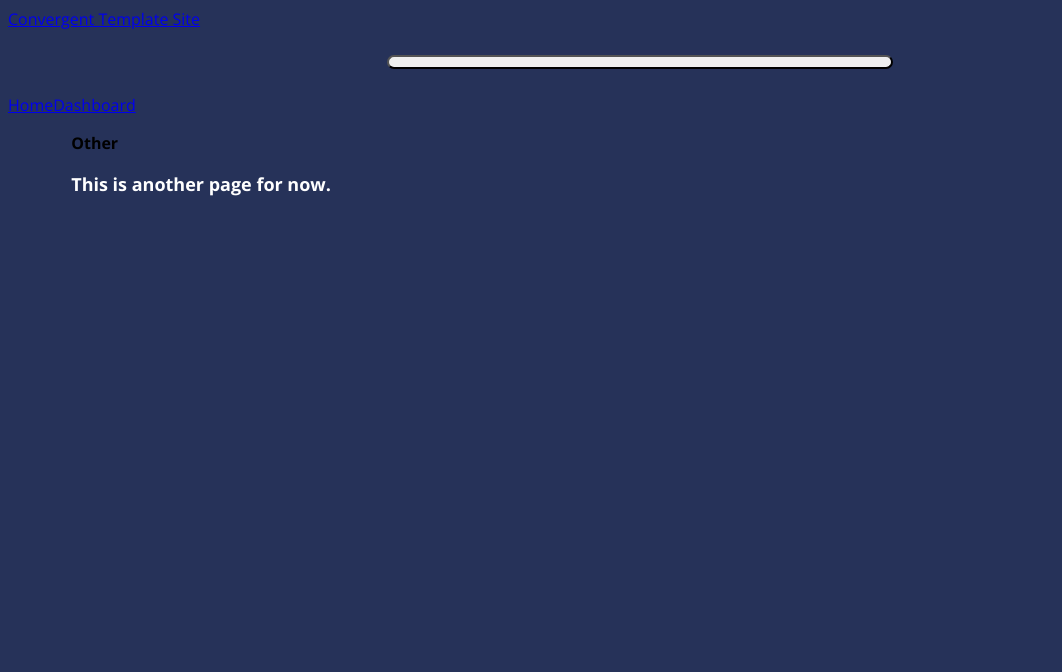
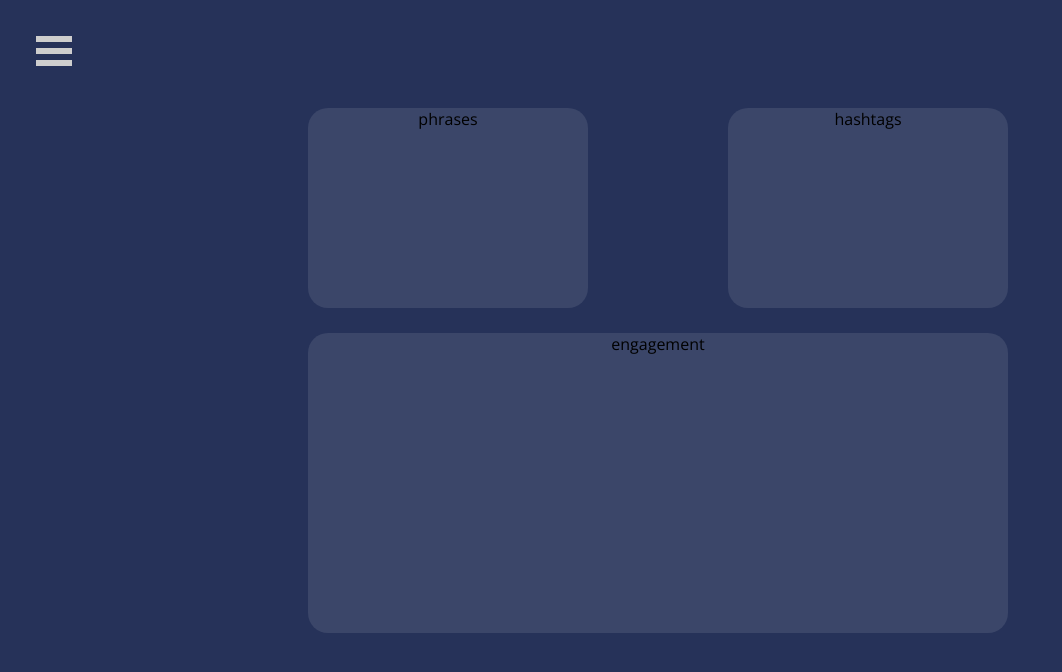
Before and after one commit to Kenorthuy/ConvergentTwitter, a React (Create React App) app: page /dashboard in a window 1280 px wide. Shown: the top 672 px of the page, without its empty margins (0-1062 px from the left). Built offline with nearby package versions, Linux system fonts and the light colour scheme.

Commit message:
add dashboard and simple hamburger menu

```diff
--- a/package.json
+++ b/package.json
@@ -10,6 +10,7 @@
     "bootswatch": "^4.6.0",
     "react": "^17.0.2",
     "react-bootstrap": "^1.5.2",
+    "react-burger-menu": "^3.0.6",
     "react-dom": "^17.0.2",
     "react-router-dom": "^5.2.0",
     "react-scripts": "4.0.3",
--- a/src/App.css
+++ b/src/App.css
@@ -17,3 +17,8 @@ h1, h2, h3, h4, h5, h6 {
     max-width: 1200px;
     margin: 16px auto;
 }
+
+#page-wrap {
+    text-align: center;
+    overflow: auto;
+  }
--- a/src/App.js
+++ b/src/App.js
@@ -3,6 +3,8 @@ import { BrowserRouter as Router, Route } from "react-router-dom"
 import Nav from "./components/Nav"
 import ROUTES from "./misc/routes"
 import Login from "./views/Login"
+import Dashboard from "./views/Dashboard"
+import Home from "./views/Home"
 import "./App.css"
 
 class App extends Component {
@@ -10,9 +12,12 @@ class App extends Component {
 render() {
 	return (
 		<Router>
+			<Nav />
 			<Route exact path ="/" component={Login} />
-			<Nav />
-			{
+			<Route exact path ="/dashboard" component={Dashboard} />
+			<Route exact path ="/Home" component={Home} />
+
+			{/* {
 				ROUTES.map(route => {
 					return <Route
 						exact={route.exact}
@@ -20,8 +25,9 @@ render() {
 						component={route.component}
 					/>
 				})
-			}
+			} */}
 		</Router>
+
 	)
 		}
 }
--- /dev/null
+++ b/src/components/Nav.css
@@ -0,0 +1,58 @@
+.menu {
+  height: 100%;
+  width: 100%;
+}
+
+
+.bm-item {
+  display: inline-block;
+  text-decoration: none;
+  margin-bottom: 10px;
+  color: #d1d1d1;
+  transition: color 0.2s;
+  outline: none;
+}
+
+.bm-item:hover {
+  color: white;
+  outline: none;
+}
+
+.bm-burger-button {
+  position: fixed;
+  width: 36px;
+  height: 30px;
+  left: 36px;
+  top: 36px;
+}
+
+.bm-burger-bars {
+  background: #CECECE;
+}
+
+.bm-cross-button {
+  height: 24px;
+  width: 24px;
+}
+
+.bm-cross {
+  background: #CECECE;
+}
+
+.bm-menu {
+  background: #1C2542;
+  padding: 2.5em 1.5em 0;
+  font-size: 1.15em;
+}
+
+.bm-morph-shape {
+  fill: #1C2542;
+}
+
+.bm-item-list {
+  color: #b8b7ad;
+}
+
+.bm-overlay {
+  background: rgba(0, 0, 0, 0.3);
+}
--- a/src/components/Nav.js
+++ b/src/components/Nav.js
@@ -1,22 +1,25 @@
-import { Navbar, Nav, NavDropdown } from "react-bootstrap"
-import { Link } from "react-router-dom"
-import ROUTES from "../misc/routes"
+import React, { Component } from "react";
+import { slide as Menu } from "react-burger-menu";
+import "./Nav.css";
 
-export default function MyNav () {
+class Navigation extends Component {
+  render() {
     return (
-        <Navbar id="nav" bg="light" expand="lg">
-            <Navbar.Brand
-                as={Link}
-                to="/Home"
-            >Convergent Template Site</Navbar.Brand>
-            <Navbar.Toggle />
-            <Navbar.Collapse>
-                <Nav>
-                    { ROUTES.map(route => {
-                        return <Nav.Link as={Link} to={route.path}>{route.title}</Nav.Link>
-                    })}
-                </Nav>
-            </Navbar.Collapse>
-        </Navbar>
-    )
+      <div id="menu">
+        <Menu>
+          <a id="profile" className="menu-item" href="/">
+            Profile
+          </a>
+          <a id="about" className="menu-item" href="/">
+            About
+          </a>
+          <a id="placeholder" className="menu-item" href="/">
+            Placeholder
+          </a>
+        </Menu>
+      </div>
+    );
+  }
 }
+
+export default Navigation;
--- a/src/views/Dashboard.css
+++ b/src/views/Dashboard.css
@@ -1,3 +1,37 @@
-html {
+.dashboard {
+    width: 700px;
+    margin: 0 auto;
+    margin-left: 300px;
+    text-align: center;
+    justify-content: center;
+    align-items: center;
+}
+
+.dashboard div {
+    border-radius: 20px;
+    margin: 25px auto;
+    margin-top: 100px;
+}
+
+.phrases {
+    float: left;
+    width: 40%;
+    height: 200px;
+    background-color: #3B4669;
 
 }
+
+.hashtags {
+    float: right;
+    width: 40%;
+    height: 200px;
+    background-color: #3B4669;
+
+}
+
+.engagement {
+    clear: both;
+    width: 100%;
+    height: 300px;
+    background-color: #3B4669;
+}
--- a/src/views/Dashboard.js
+++ b/src/views/Dashboard.js
@@ -1,10 +1,14 @@
-import "./Dashboard.css"
-
-export default function Other () {
+import React, { Component } from 'react'
+import "./Dashboard.css";
+class Dashboard extends Component {
+  render() {
     return (
-        <div className="wrapper">
-            <h2>Other</h2>
-            <p>This is another page for now.</p>
-        </div>
-    )
+      <div className="dashboard">
+        <div className="phrases">phrases</div>
+        <div className="hashtags">hashtags</div>
+        <div className="engagement">engagement</div>
+      </div>
+    );
+  }
 }
+export default Dashboard;
--- a/src/views/Login.css
+++ b/src/views/Login.css
@@ -9,16 +9,16 @@ body {
 
 }
 
-h1, p {
+.Login h1, p {
     color: white;
 }
 
-h1 {
+.Login h1 {
     margin: 0 auto;
     font-size: 50px;
 }
 
-p {
+.Login p {
     font-size: 18px;
     font-weight: bold;
 }
@@ -31,7 +31,7 @@ p {
     color: white;
 }
 
-Button {
+.Login Button {
     display: block;
     margin: 25px auto;
     border-radius: 25px;
--- a/src/views/Login.js
+++ b/src/views/Login.js
@@ -6,11 +6,11 @@ import "./Login.css";
 class Login extends Component {
 
     componentDidMount(){
-        document.getElementById('nav').style.display = "none";
+        document.getElementById('menu').style.display = "none";
      }
 
      componentWillUnmount(){
-        document.getElementById('nav').style.display = "flex";
+        document.getElementById('menu').style.display = "flex";
      }
 
   render() {
@@ -23,7 +23,7 @@ class Login extends Component {
             type="button"
             onClick={(e) => {
                 e.preventDefault();
-                window.location.href="./Dashboard.js"
+                window.location.href="./Dashboard"
             }}>
           <p>Connect your User data</p>
         </Button>
@@ -32,7 +32,7 @@ class Login extends Component {
             type="button"
             onClick={(e) => {
                 e.preventDefault();
-                window.location.href="./Dashboard.js"
+                window.location.href="./Dashboard"
             }}>
           <p>Continue as a Guest</p>
         </Button>
```
Also changed, not shown: 1 other file (tests, documents, lock files or other folders).
